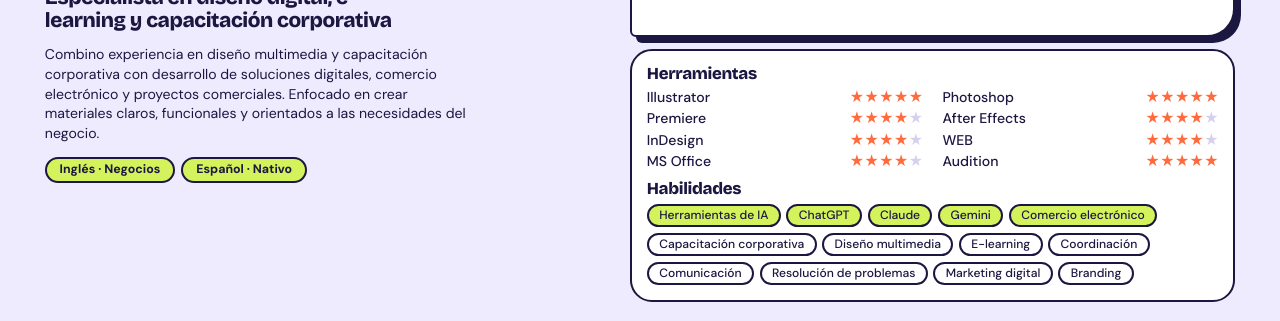
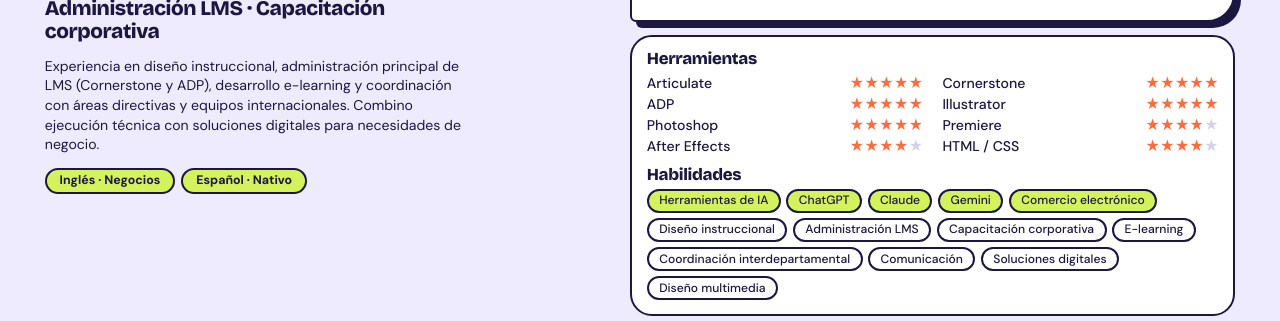
Before and after one commit to orlndox7/landofuentes, a plain HTML site: page cv.html in a window 1280 px wide. Shown: the part 479-800 px from the top of the page. Drawn offline with nearby package versions, Linux system fonts and the light colour scheme.

Commit message:
Alinear CV interactivo con experiencia en administración LMS y diseño instruccional

```diff
--- a/cv.html
+++ b/cv.html
@@ -110,8 +110,8 @@ h1{font-family:var(--display);font-weight:800;font-size:clamp(2rem,min(6vw,9.5vh
         </svg>
       </div>
       <h1>Orlando Fuentes</h1>
-      <p class="role">Especialista en diseño digital, e-learning y capacitación corporativa</p>
-      <p class="lead">Combino experiencia en diseño multimedia y capacitación corporativa con desarrollo de soluciones digitales, comercio electrónico y proyectos comerciales. Enfocado en crear materiales claros, funcionales y orientados a las necesidades del negocio.</p>
+      <p class="role">Diseño instruccional · Administración LMS · Capacitación corporativa</p>
+      <p class="lead">Experiencia en diseño instruccional, administración principal de LMS (Cornerstone y ADP), desarrollo e-learning y coordinación con áreas directivas y equipos internacionales. Combino ejecución técnica con soluciones digitales para necesidades de negocio.</p>
       <ul class="langs"><li>Inglés · Negocios</li><li>Español · Nativo</li></ul>
     </section>
 
@@ -140,9 +140,9 @@ const data=[
  {y:'2019',t:'Diseñador Instruccional',o:'Rent-A-Center · 2019 – '+FIN_RENT,a:'var(--blue)',k:'#fff',b:['Desarrollo de cursos digitales para personal operativo, administrativo, gerencial y de nuevo ingreso, implementados en múltiples sucursales de México.','Responsable principal de ADP en México, con el máximo nivel de permisos; capacitación recibida en el corporativo de Estados Unidos y coordinación semanal con su equipo.','Participación en el ciclo completo de e-learning: organización didáctica, diseño multimedia, actividades interactivas, evaluaciones y publicación en LMS.','Desarrollo de herramientas web y propuestas de mejora adoptadas por la organización para facilitar procesos de capacitación y el trabajo de otras áreas.','Colaboración con equipos corporativos y coordinación de revisiones y aprobaciones con distintas áreas.','Proyectos reconocidos por gerentes, directivos y responsables de capacitación por sus aportaciones a la experiencia de aprendizaje.']},
  {y:'2025',t:'Fundador · Desarrollo digital y comercial',o:'BENOM México · 2025 – 2026',a:'var(--tang)',k:'var(--ink)',b:['Puesta en marcha de una iniciativa comercial de productos y suministros médicos con clientes reales.','Creación y gestión de tienda virtual y catálogo digital de productos.','Desarrollo directo de materiales gráficos, contenidos comerciales y acciones de marketing.','Atención comercial y gestión de relaciones con clientes y proveedores.']}
 ];
-const tools=[['Illustrator',5],['Photoshop',5],['Premiere',4],['After Effects',4],['InDesign',4],['WEB',4],['MS Office',4],['Audition',5]];
+const tools=[['Articulate',5],['Cornerstone',5],['ADP',5],['Illustrator',5],['Photoshop',5],['Premiere',4],['After Effects',4],['HTML / CSS',4]];
 const ia=['Herramientas de IA','ChatGPT','Claude','Gemini','Comercio electrónico'];
-const soft=['Capacitación corporativa','Diseño multimedia','E-learning','Coordinación','Comunicación','Resolución de problemas','Marketing digital','Branding'];
+const soft=['Diseño instruccional','Administración LMS','Capacitación corporativa','E-learning','Coordinación interdepartamental','Comunicación','Soluciones digitales','Diseño multimedia'];
 
 document.getElementById('tools').innerHTML=tools.map(([n,v])=>`<li><span>${n}</span><span class="st" role="img" aria-label="${v} de 5">${'<b>★</b>'.repeat(v)}${'<s>★</s>'.repeat(5-v)}</span></li>`).join('');
 document.getElementById('soft').innerHTML=ia.map(x=>`<li class="ia">${x}</li>`).join('')+soft.map(x=>`<li>${x}</li>`).join('');
```
